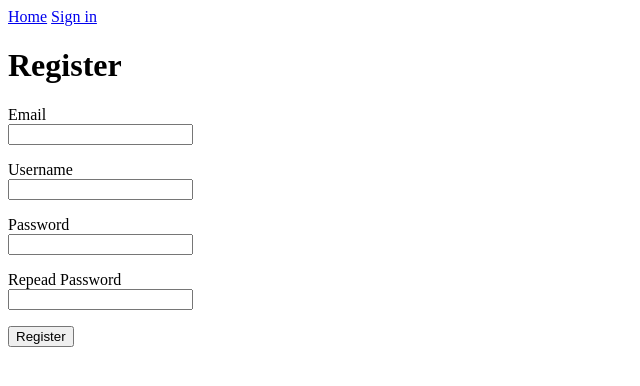
After one commit to bxtkezhan/SingleSite, a Flask app: page /register in a window 1280 px wide. The commit adds this page. Shown: the top 386 px of the page, without its empty margins (0-640 px from the left). Run offline with Flask 2, Linux system fonts and the light colour scheme.

Commit message:
add login and register

```diff
--- a/app/__init__.py
+++ b/app/__init__.py
@@ -2,12 +2,15 @@ from flask import Flask
 from .config import Config
 from flask_sqlalchemy import SQLAlchemy
 from flask_migrate import Migrate
+from flask_login import LoginManager
 
 
 app = Flask(__name__)
 app.config.from_object(Config)
 db = SQLAlchemy(app)
 migrate = Migrate(app, db)
+login = LoginManager(app)
+login.login_view = 'login'
 
 
 from app import views, models
--- a/app/forms.py
+++ b/app/forms.py
@@ -1,9 +1,29 @@
 from flask_wtf import FlaskForm
-from wtforms.fields import StringField, PasswordField, SubmitField
-from wtforms.validators import DataRequired, Length
+from .models import User
+from wtforms.fields import StringField, PasswordField, BooleanField, SubmitField
+from wtforms.validators import ValidationError, DataRequired, Email, Length, EqualTo
 
 
 class LoginForm(FlaskForm):
     username = StringField('Username', validators=[DataRequired()])
     password = PasswordField('Password', validators=[DataRequired(), Length(8, 24)])
-    submit = SubmitField('Submit')
+    remember = BooleanField('Remember', default=False)
+    submit = SubmitField('Login')
+
+
+class RegisterForm(FlaskForm):
+    email = StringField('Email', validators=[DataRequired(), Email()])
+    username = StringField('Username', validators=[DataRequired()])
+    password = PasswordField('Password', validators=[DataRequired(), Length(8, 24)])
+    password2 = PasswordField('Repead Password', validators=[DataRequired(), Length(8, 24), EqualTo('password')])
+    submit = SubmitField('Register')
+
+    def validate_username(self, username):
+        user = User.query.filter_by(username=username.data).first()
+        if user is not None:
+            raise ValidationError('Please use a different username.')
+
+    def validate_email(self, email):
+        user = User.query.filter_by(email=email.data).first()
+        if user is not None:
+            raise ValidationError('Please use a different email address.')
--- a/app/templates/base.html
+++ b/app/templates/base.html
@@ -10,6 +10,15 @@
         {% endif %}
     </head>
     <body>
+        <div>
+            <a href="{{url_for("index")}}">Home</a>
+            {% if current_user.is_anonymous %}
+            <a href="{{url_for("login")}}">Sign in</a>
+            {% else %}
+            <a href="{{url_for("logout")}}">Logout</a>
+            <a href="">{{current_user.username}}</a>
+            {% endif %}
+        </div>
         <div>
             {% with messages = get_flashed_messages() %}
             {% if messages %}
--- /dev/null
+++ b/app/templates/register.html
@@ -0,0 +1,41 @@
+{% extends "base.html" %}
+
+{% block content %}
+<h1>Register</h1>
+<form method="POST" accept-charset="utf-8">
+    {{form.hidden_tag()}}
+    <p>
+    <label>{{form.email.label}}</label><br>
+    {{form.email}}
+    {% for error in form.email.errors %}
+    <span style="color:red;">{{error}}</span>
+    {% endfor %}
+    </p>
+    <p>
+    <label>{{form.username.label}}</label><br>
+    {{form.username}}
+    {% for error in form.username.errors %}
+    <span style="color:red;">{{error}}</span>
+    {% endfor %}
+    </p>
+    <p>
+    <p>
+    <label>{{form.password.label}}</label><br>
+    {{form.password}}
+    {% for error in form.password.errors %}
+    <span style="color:red;">{{error}}</span>
+    {% endfor %}
+    </p>
+    <p>
+    <p>
+    <label>{{form.password2.label}}</label><br>
+    {{form.password2}}
+    {% for error in form.password2.errors %}
+    <span style="color:red;">{{error}}</span>
+    {% endfor %}
+    </p>
+    <p>
+    {{form.submit}}
+    </p>
+</form>
+{% endblock %}
--- a/app/views.py
+++ b/app/views.py
@@ -1,7 +1,10 @@
 from flask import render_template, flash, redirect, url_for
+from flask_login import current_user, login_user, logout_user, login_required
 from app import app
 from app import config
-from .forms import LoginForm
+from app import db
+from .forms import LoginForm, RegisterForm
+from .models import User
 
 
 @app.route('/')
@@ -11,13 +14,42 @@ def index():
 
 @app.route('/login', methods=['GET', 'POST'])
 def login():
+    if current_user.is_authenticated:
+        return redirect(url_for('index'))
     form = LoginForm()
     if form.validate_on_submit():
         username = form.username.data
         password = form.password.data
-        flash(
-            'Login requested Username: {}, Password: {}'.format(username, password))
-        print(flash)
+        remember = form.remember.data
+        user = User.query.filter_by(username=username).first()
+        if user is None or not user.check_password(password):
+            flash('Invalid username or password')
+            return redirect(url_for('login'))
+        login_user(user, remember=remember)
         return redirect(url_for('index'))
+    return render_template('login.html', title=config.title, form=form)
 
-    return render_template('login.html', title=config.title, form=form)
+
+@app.route('/logout')
+@login_required
+def logout():
+    logout_user()
+    return redirect(url_for('index'))
+
+
+@app.route('/register', methods=['GET', 'POST'])
+def register():
+    if current_user.is_authenticated:
+        return redirect(url_for('index'))
+    form = RegisterForm()
+    if form.validate_on_submit():
+        email = form.email.data
+        username = form.username.data
+        password = form.password.data
+        user = User(username=username, email=email)
+        user.set_password(password)
+        db.session.add(user)
+        db.session.commit()
+        flash('Congratulations, you are now a registered user!')
+        return redirect(url_for('login'))
+    return render_template('register.html', title=config.title, form=form)
```
Also changed, not shown: app/models.py (+15 -1 lines), app/templates/login.html (+11 -3 lines).
